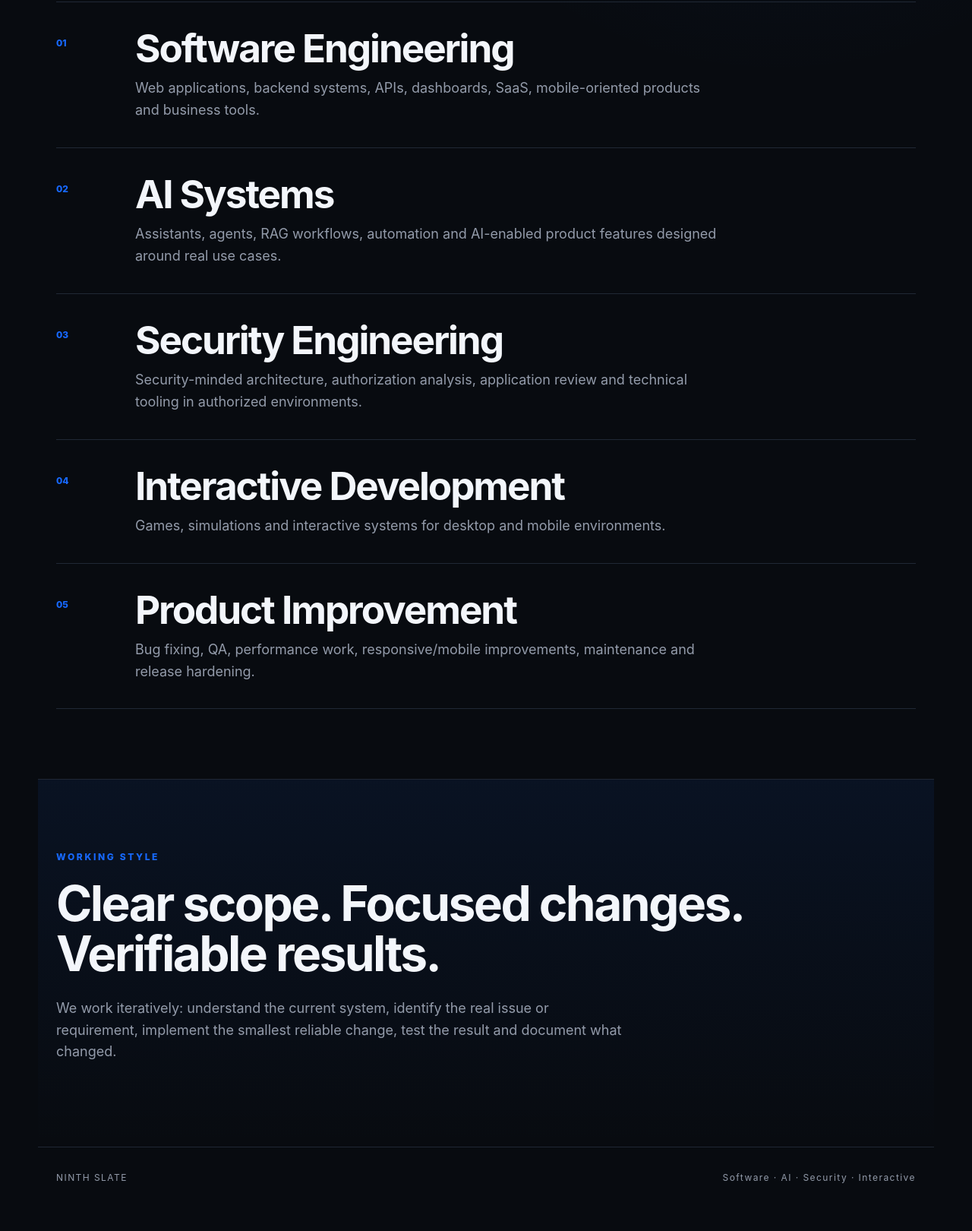
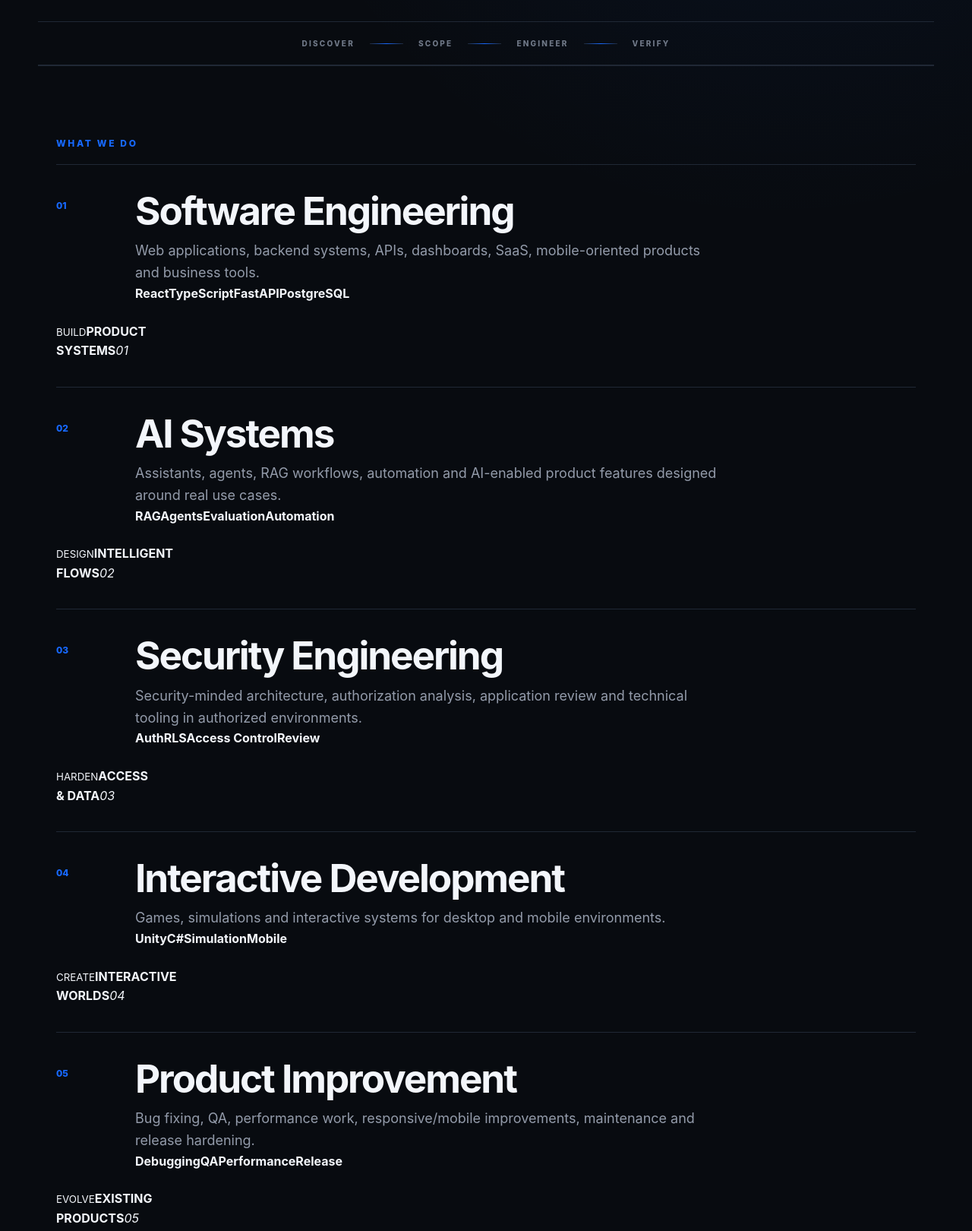
Before and after one commit to nicolarigoni1993-cloud/portfolio, a plain HTML site: page ninth-slate/site/services.html in a window 1280 px wide. Shown: the part 573-2193 px from the top of the page at 76% size. Before the commit the page ends 2162 px from the top, so only its background shows below. Drawn offline with Linux system fonts and the light colour scheme.

Commit message:
Upgrade Ninth Slate Services visual system

```diff
--- a/ninth-slate/site/services.html
+++ b/ninth-slate/site/services.html
@@ -13,24 +13,70 @@
   <nav><a href="studio.html">Studio</a><a href="services.html">Services</a><a href="products.html">Products</a><a href="labs.html">Labs</a><a href="contact.html">Contact</a></nav>
 </header>
 <main>
-<section class="hero compact">
-  <p class="eyebrow">SERVICES</p>
-  <h1>Build, fix, evolve.</h1>
-  <p class="intro">Ninth Slate works across product development, backend systems, AI-enabled workflows, security-minded engineering and interactive software.</p>
-</section>
-<section class="section">
-  <div class="stack">
-    <article class="service"><span>01</span><div><h2>Software Engineering</h2><p>Web applications, backend systems, APIs, dashboards, SaaS, mobile-oriented products and business tools.</p></div></article>
-    <article class="service"><span>02</span><div><h2>AI Systems</h2><p>Assistants, agents, RAG workflows, automation and AI-enabled product features designed around real use cases.</p></div></article>
-    <article class="service"><span>03</span><div><h2>Security Engineering</h2><p>Security-minded architecture, authorization analysis, application review and technical tooling in authorized environments.</p></div></article>
-    <article class="service"><span>04</span><div><h2>Interactive Development</h2><p>Games, simulations and interactive systems for desktop and mobile environments.</p></div></article>
-    <article class="service"><span>05</span><div><h2>Product Improvement</h2><p>Bug fixing, QA, performance work, responsive/mobile improvements, maintenance and release hardening.</p></div></article>
+<section class="hero compact hero-layout service-hero">
+  <div class="hero-copy">
+    <p class="eyebrow">SERVICES</p>
+    <h1>Build, fix, evolve.</h1>
+    <p class="intro">Ninth Slate works across product development, backend systems, AI-enabled workflows, security-minded engineering and interactive software.</p>
+  </div>
+  <div class="service-radar" aria-hidden="true">
+    <div class="radar-grid"></div>
+    <div class="radar-ring r1"></div><div class="radar-ring r2"></div><div class="radar-ring r3"></div>
+    <div class="radar-sweep"></div>
+    <span class="radar-label rl1">WEB</span><span class="radar-label rl2">API</span><span class="radar-label rl3">AI</span><span class="radar-label rl4">SEC</span><span class="radar-label rl5">QA</span>
+    <div class="radar-center">NS</div>
   </div>
 </section>
-<section class="section band">
-  <p class="eyebrow">WORKING STYLE</p>
-  <h2>Clear scope. Focused changes. Verifiable results.</h2>
-  <p class="intro">We work iteratively: understand the current system, identify the real issue or requirement, implement the smallest reliable change, test the result and document what changed.</p>
+
+<section class="signal-strip"><span>DISCOVER</span><i></i><span>SCOPE</span><i></i><span>ENGINEER</span><i></i><span>VERIFY</span></section>
+
+<section class="section">
+  <p class="eyebrow">WHAT WE DO</p>
+  <div class="stack service-stack">
+    <article class="service">
+      <span>01</span>
+      <div><h2>Software Engineering</h2><p>Web applications, backend systems, APIs, dashboards, SaaS, mobile-oriented products and business tools.</p>
+      <div class="chip-row"><b>React</b><b>TypeScript</b><b>FastAPI</b><b>PostgreSQL</b></div></div>
+      <div class="service-meter"><small>BUILD</small><strong>PRODUCT SYSTEMS</strong><em>01</em></div>
+    </article>
+    <article class="service">
+      <span>02</span>
+      <div><h2>AI Systems</h2><p>Assistants, agents, RAG workflows, automation and AI-enabled product features designed around real use cases.</p>
+      <div class="chip-row"><b>RAG</b><b>Agents</b><b>Evaluation</b><b>Automation</b></div></div>
+      <div class="service-meter"><small>DESIGN</small><strong>INTELLIGENT FLOWS</strong><em>02</em></div>
+    </article>
+    <article class="service">
+      <span>03</span>
+      <div><h2>Security Engineering</h2><p>Security-minded architecture, authorization analysis, application review and technical tooling in authorized environments.</p>
+      <div class="chip-row"><b>Auth</b><b>RLS</b><b>Access Control</b><b>Review</b></div></div>
+      <div class="service-meter"><small>HARDEN</small><strong>ACCESS & DATA</strong><em>03</em></div>
+    </article>
+    <article class="service">
+      <span>04</span>
+      <div><h2>Interactive Development</h2><p>Games, simulations and interactive systems for desktop and mobile environments.</p>
+      <div class="chip-row"><b>Unity</b><b>C#</b><b>Simulation</b><b>Mobile</b></div></div>
+      <div class="service-meter"><small>CREATE</small><strong>INTERACTIVE WORLDS</strong><em>04</em></div>
+    </article>
+    <article class="service">
+      <span>05</span>
+      <div><h2>Product Improvement</h2><p>Bug fixing, QA, performance work, responsive/mobile improvements, maintenance and release hardening.</p>
+      <div class="chip-row"><b>Debugging</b><b>QA</b><b>Performance</b><b>Release</b></div></div>
+      <div class="service-meter"><small>EVOLVE</small><strong>EXISTING PRODUCTS</strong><em>05</em></div>
+    </article>
+  </div>
+</section>
+
+<section class="section workflow-band">
+  <div>
+    <p class="eyebrow">WORKING STYLE</p>
+    <h2>Clear scope. Focused changes. Verifiable results.</h2>
+  </div>
+  <div class="workflow-steps">
+    <div><span>01</span><b>Understand</b><small>Current system & constraints</small></div>
+    <div><span>02</span><b>Implement</b><small>Smallest reliable change</small></div>
+    <div><span>03</span><b>Verify</b><small>Workflow & regression checks</small></div>
+    <div><span>04</span><b>Deliver</b><small>Clear result & notes</small></div>
+  </div>
 </section>
 </main>
 <footer><span>NINTH SLATE</span><span>Software · AI · Security · Interactive</span></footer>
```
